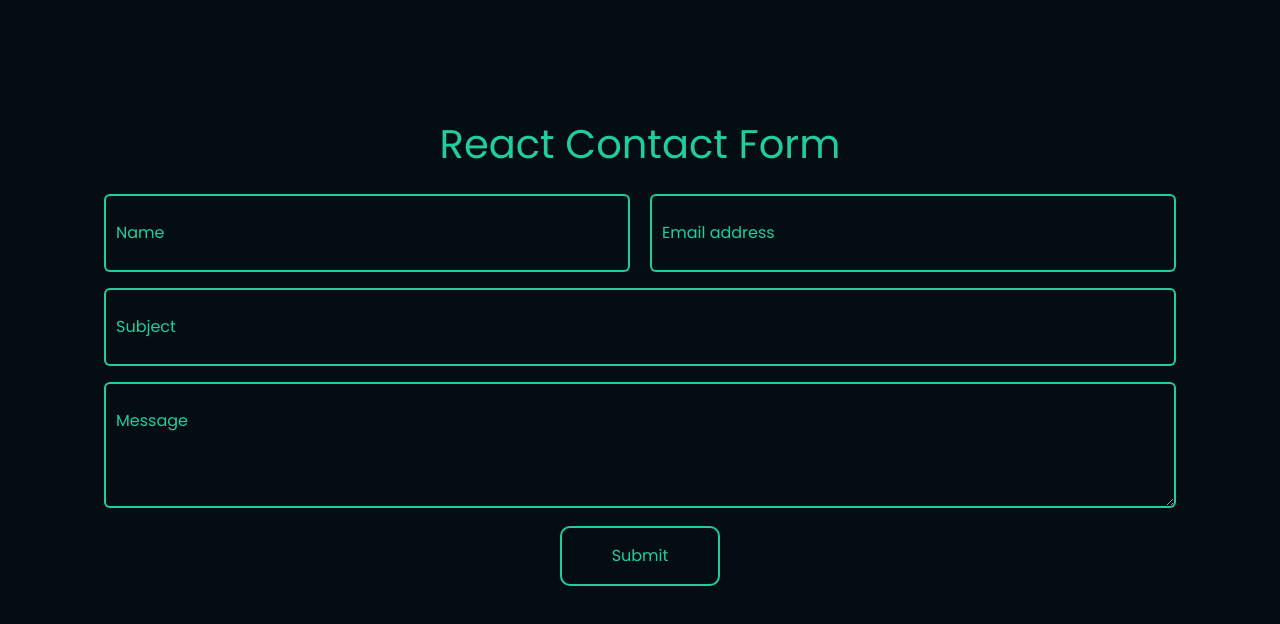
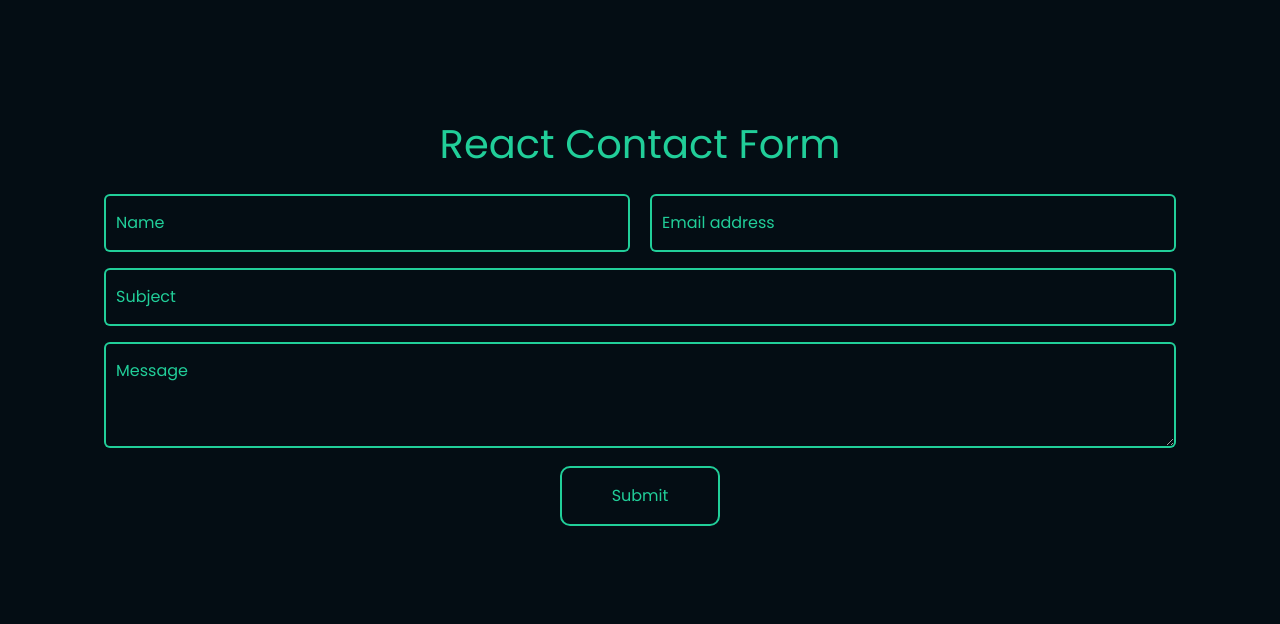
Before and after one commit to ksentak/react-contact-form, a React (Create React App) app: page / in a window 1280 px wide. Shown: the top 624 px of the page. Built offline with nearby package versions, Linux system fonts and the light colour scheme.

Commit message:
css update for bootstrap5

```diff
--- a/src/index.css
+++ b/src/index.css
@@ -32,7 +32,7 @@ form {
 }
 
 .formInput {
-  padding: 25px 10px;
+  padding: 15px 10px;
   background-color: var(--dark);
   box-shadow: 0 0 0 2px var(--green);
   border: none;
```
